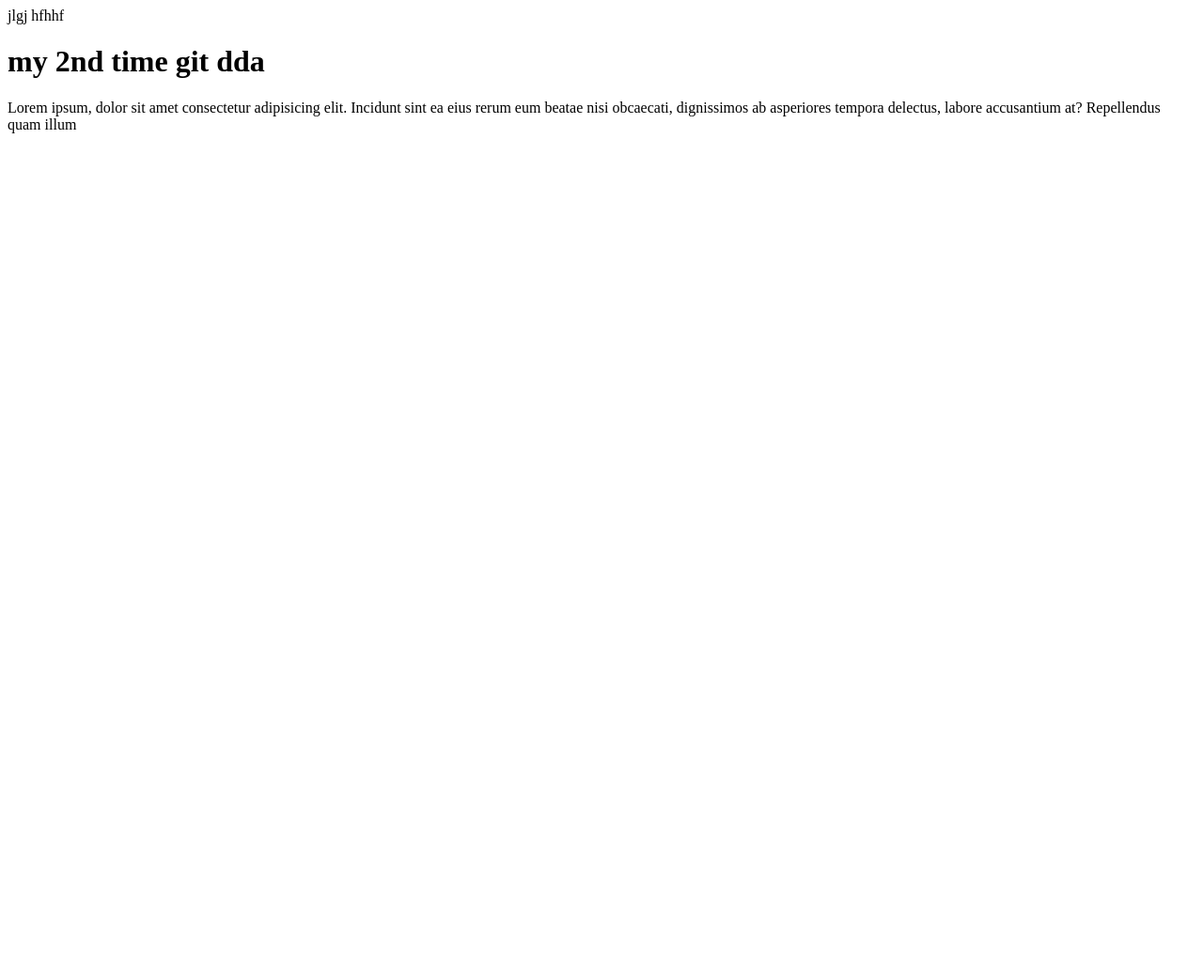
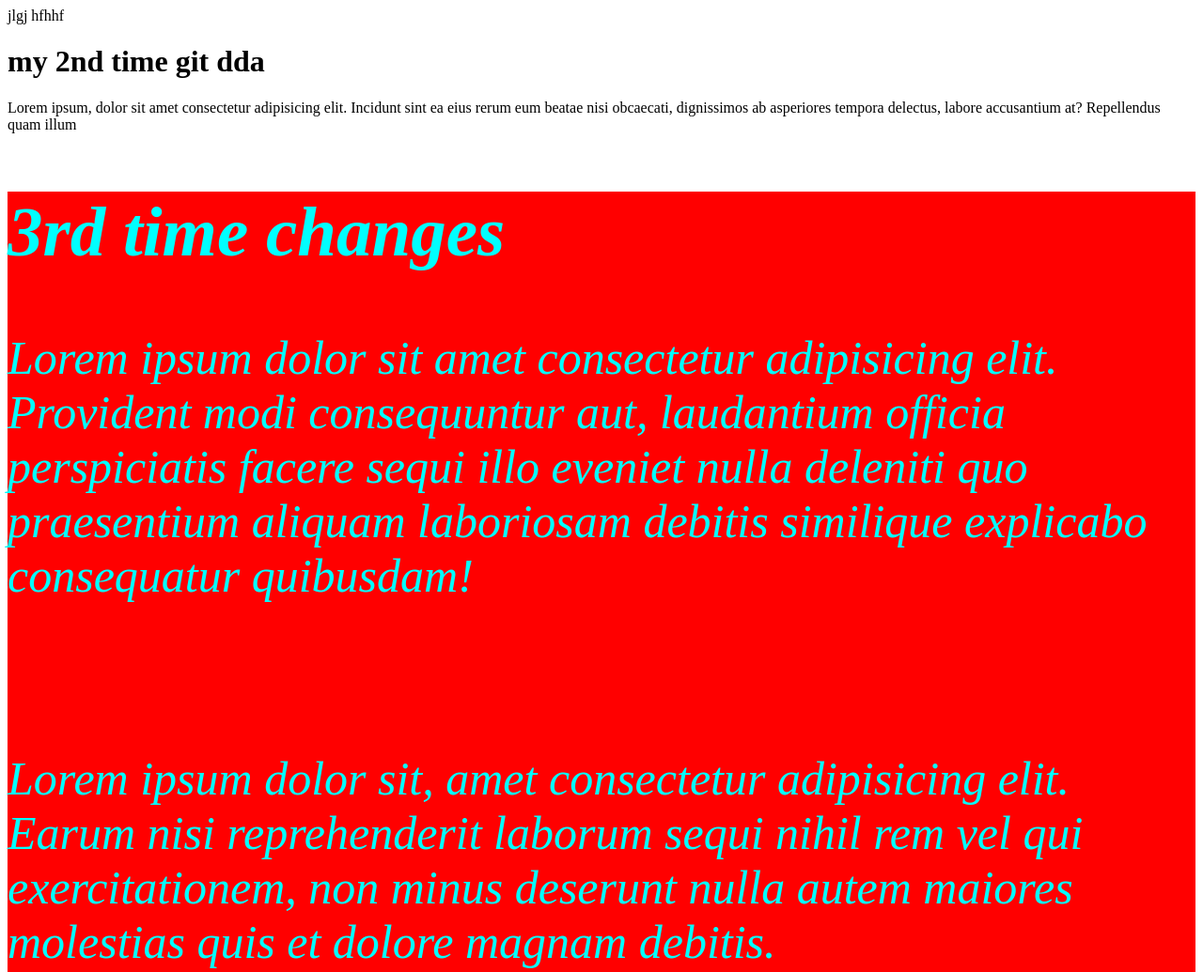
Before and after one commit to ferdous143MoM/Repo-one, a plain HTML site: page index.html in a window 1280 px wide. Shown: the top 1035 px of the page at 94% size. Before the commit the page ends 800 px from the top, so only its background shows below. Drawn offline with Linux system fonts and the light colour scheme.

Commit message:
add the 3rd time edit

```diff
--- /dev/null
+++ b/git.css/gith.css
@@ -0,0 +1,4 @@
+div{ font-style: italic;
+color: aqua;
+background-color: red;
+font-size: 50px;}
--- a/index.html
+++ b/index.html
@@ -4,11 +4,25 @@
     <meta charset="UTF-8">
     <meta name="viewport" content="width=device-width, initial-scale=1.0">
     <title>Repo one </title>
+    <link rel="stylesheet" href="git.css/gith.css">
 </head>
 <body>
     jlgj
     hfhhf
     <h1>my 2nd time git dda </h1>
     <p>Lorem ipsum, dolor sit amet consectetur adipisicing elit. Incidunt sint ea eius rerum eum beatae nisi obcaecati, dignissimos ab asperiores tempora delectus, labore accusantium at? Repellendus quam illum </p>
+    <div>
+        <h2> 3rd time changes</h2>
+        <p>Lorem ipsum dolor sit amet consectetur adipisicing elit. Provident modi consequuntur aut, laudantium officia perspiciatis facere sequi illo eveniet nulla deleniti quo praesentium aliquam laboriosam debitis similique explicabo consequatur quibusdam!</p>
+        <br>
+
+        <p>Lorem ipsum dolor sit, amet consectetur adipisicing elit. Earum nisi reprehenderit laborum sequi nihil rem vel qui exercitationem, non minus deserunt nulla autem maiores molestias quis et dolore magnam debitis.</p>
+        <br>
+        <br>
+        <p>Lorem ipsum dolor sit amet consectetur, adipisicing elit. Libero nulla asperiores molestias id vitae eligendi. Possimus ut repellendus laboriosam alias quaerat porro, voluptas similique hic aliquid repudiandae molestiae vero temporibus!</p>
+
+
+
+    </div>
 </body>
 </html>
```
